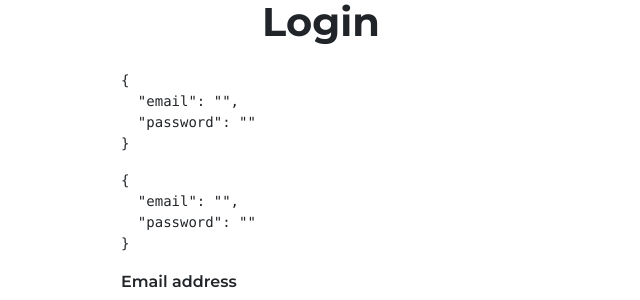
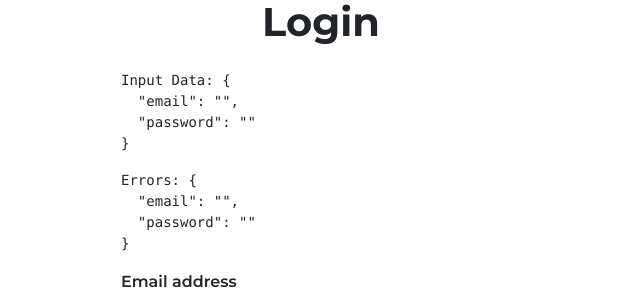
Before and after one commit to rahul-wos/shopit, a React (Vite) app: page / in a window 1280 px wide. Shown: the part 145-445 px from the top of the page, without its empty margins (319-959 px from the left). Built offline with nearby package versions, Linux system fonts and the light colour scheme.

Commit message:
added preview of input data and errors

```diff
--- a/src/pages/Auth/Login.tsx
+++ b/src/pages/Auth/Login.tsx
@@ -72,8 +72,9 @@ export default function Login() {
       <main className="auth-main">
         <section className="auth-form-wrap">
           <h1 className="fw-700 text-center mb-4">Login</h1>
-          <pre>{JSON.stringify(formData, null, 2)}</pre>
-          <pre>{JSON.stringify(errorMessages, null, 2)}</pre>
+
+          <pre>Input Data: {JSON.stringify(formData, null, 2)}</pre>
+          <pre>Errors: {JSON.stringify(errorMessages, null, 2)}</pre>
           <Form onSubmit={handleFormSubmit} className="w-100">
             <FormGroup
               id={"emailControl"}
```
